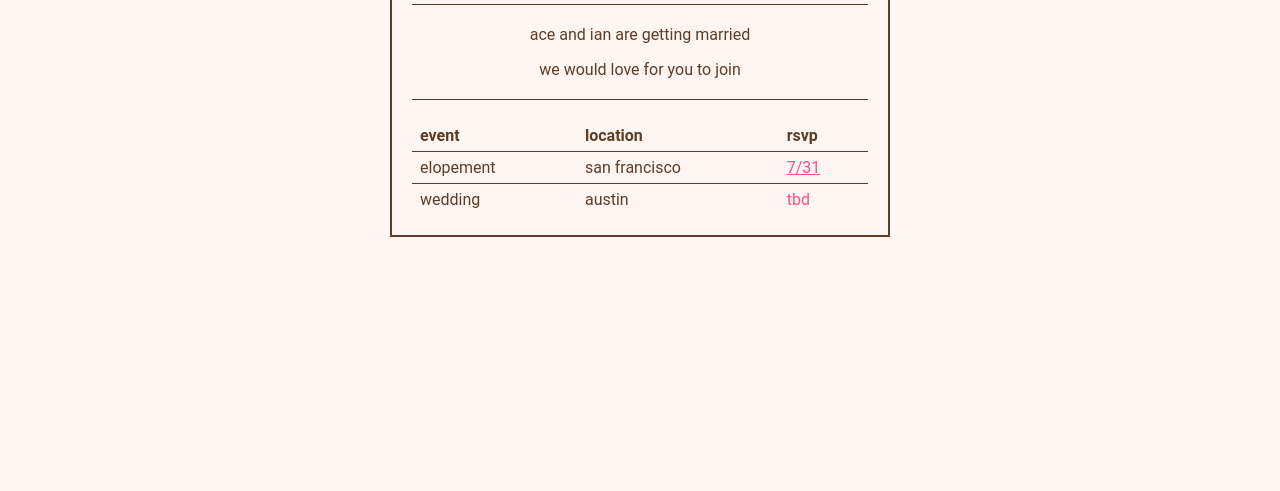
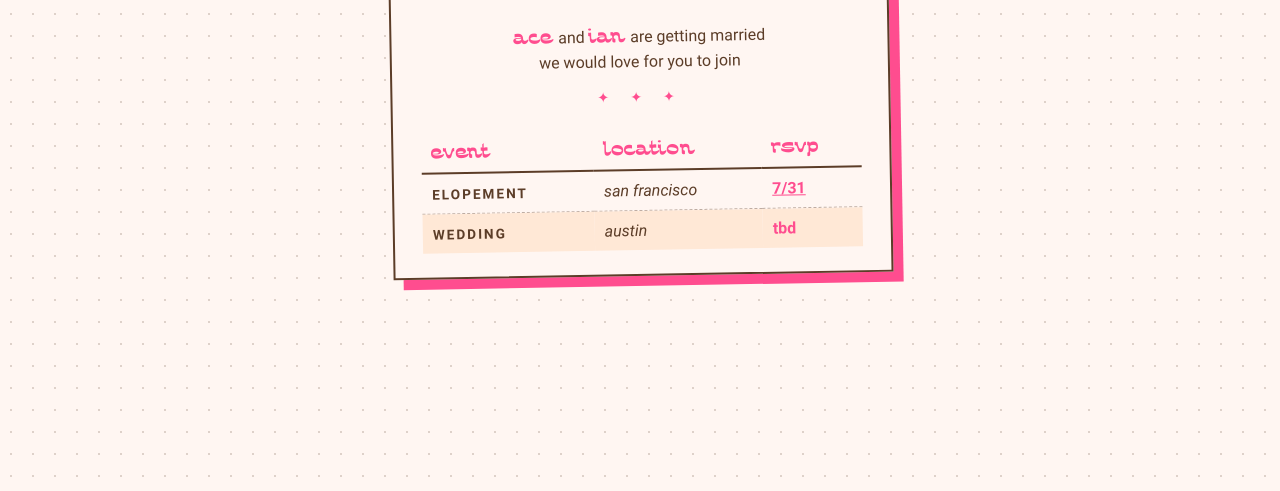
Before and after one commit to ianmobbs/yeehawties, a plain HTML site: page index.html in a window 1280 px wide. Shown: the part 349-840 px from the top of the page. Drawn offline with Linux system fonts and the light colour scheme.

Commit message:
riso/pop-art restyle: offset shadow, layered h1, sticker card
Co-Authored-By: Claude Opus 4.6 <noreply@anthropic.com>

```diff
--- a/index.html
+++ b/index.html
@@ -11,10 +11,10 @@
     <div class="container">
         <div class="content">
             <h1>yeehawties</h1>
-            <hr>
-            <p class="tour">ace and ian are getting married</p>
+            <p class="divider">✦ ✦ ✦</p>
+            <p class="tour"><span class="name">ace</span> and <span class="name">ian</span> are getting married</p>
             <p class="tour">we would love for you to join</p>
-            <hr>
+            <p class="divider">✦ ✦ ✦</p>
             <table class="events">
                 <thead>
                     <tr>
--- a/styles.css
+++ b/styles.css
@@ -8,85 +8,141 @@ body {
     padding: 0;
     font-family: 'Roboto', sans-serif;
     background-color: #fff6f2;
+    background-image:
+        radial-gradient(#5c3d2833 1px, transparent 1.2px);
+    background-size: 22px 22px;
 }
 
 .container {
     display: flex;
     justify-content: center;
     align-items: center;
-    height: 100vh;
-    padding: 10px;
+    min-height: 100vh;
+    padding: 20px;
 }
 
 .content {
+    position: relative;
     background-color: #fff6f2;
-    padding: 20px;
+    padding: 28px 28px 24px;
     border: 2px solid #5c3d28;
     text-align: left;
     color: #5c3d28;
     width: 90%;
     max-width: 500px;
     box-sizing: border-box;
+    box-shadow: 10px 10px 0 0 #ff4d8f;
+    transform: rotate(-1deg);
 }
 
 h1 {
     font-family: 'Assox', sans-serif;
-    font-size: 4em;
+    font-size: 4.5em;
     text-align: center;
     margin: 0;
+    color: #5c3d28;
+    text-shadow:
+        3px 3px 0 #ff4d8f,
+        6px 6px 0 #ffd166;
+    letter-spacing: 2px;
+    line-height: 1;
 }
 
 .tour {
     font-size: 1em;
     color: #5c3d28;
     text-align: center;
-    margin-top: 0;
+    margin: 6px 0;
 }
 
-hr {
-    border: none;
-    border-top: 1px solid #5c3d28;
-    margin: 20px 0;
+.name {
+    font-family: 'Assox', sans-serif;
+    color: #ff4d8f;
+    font-size: 1.3em;
+    letter-spacing: 1px;
+}
+
+.divider {
+    text-align: center;
+    color: #ff4d8f;
+    letter-spacing: 0.6em;
+    margin: 18px 0;
+    font-size: 0.9em;
 }
 
 .events {
     width: 100%;
-    border-collapse: collapse;
+    border-collapse: separate;
+    border-spacing: 0;
     font-size: 1em;
     color: #5c3d28;
+    margin-top: 4px;
 }
 
 .events th,
 .events td {
     text-align: left;
-    padding: 6px 8px;
-    border-bottom: 1px solid #5c3d28;
+    padding: 10px 10px;
+    border-bottom: 1px dashed #5c3d2866;
 }
 
 .events th {
-    font-weight: 600;
+    font-family: 'Assox', sans-serif;
+    font-size: 1.3em;
+    font-weight: 400;
+    letter-spacing: 1px;
+    color: #ff4d8f;
+    border-bottom: 2px solid #5c3d28;
+    text-transform: lowercase;
 }
 
 .events tbody tr:last-child td {
     border-bottom: none;
 }
 
+.events tbody tr:nth-child(even) td {
+    background-color: #ffe8d6;
+}
+
+.events td:first-child {
+    text-transform: uppercase;
+    letter-spacing: 2px;
+    font-weight: 700;
+    font-size: 0.85em;
+}
+
+.events td:nth-child(2) {
+    font-style: italic;
+}
+
 .date {
     color: #ff4d8f;
+    font-weight: 700;
 }
 
 a.date {
     text-decoration: underline;
+    display: inline-block;
+    transition: transform 0.15s ease;
 }
 
 a.date:hover {
     text-decoration: none;
+    transform: rotate(-4deg) scale(1.08);
 }
 
 @media only screen and (max-width: 600px) {
+    .content {
+        padding: 20px;
+        box-shadow: 6px 6px 0 0 #ff4d8f;
+    }
+
     h1 {
-        font-size: 3em; /* Adjusted font size for mobile */
-        margin: 0 10px; /* Added margin to ensure text does not touch the edges */
+        font-size: 3em;
+        text-shadow:
+            2px 2px 0 #ff4d8f,
+            4px 4px 0 #ffd166;
+        margin: 0 8px;
     }
 
     .tour, .events {
@@ -95,6 +151,6 @@ a.date:hover {
 
     .events th,
     .events td {
-        padding: 6px 4px;
+        padding: 8px 6px;
     }
 }
```
